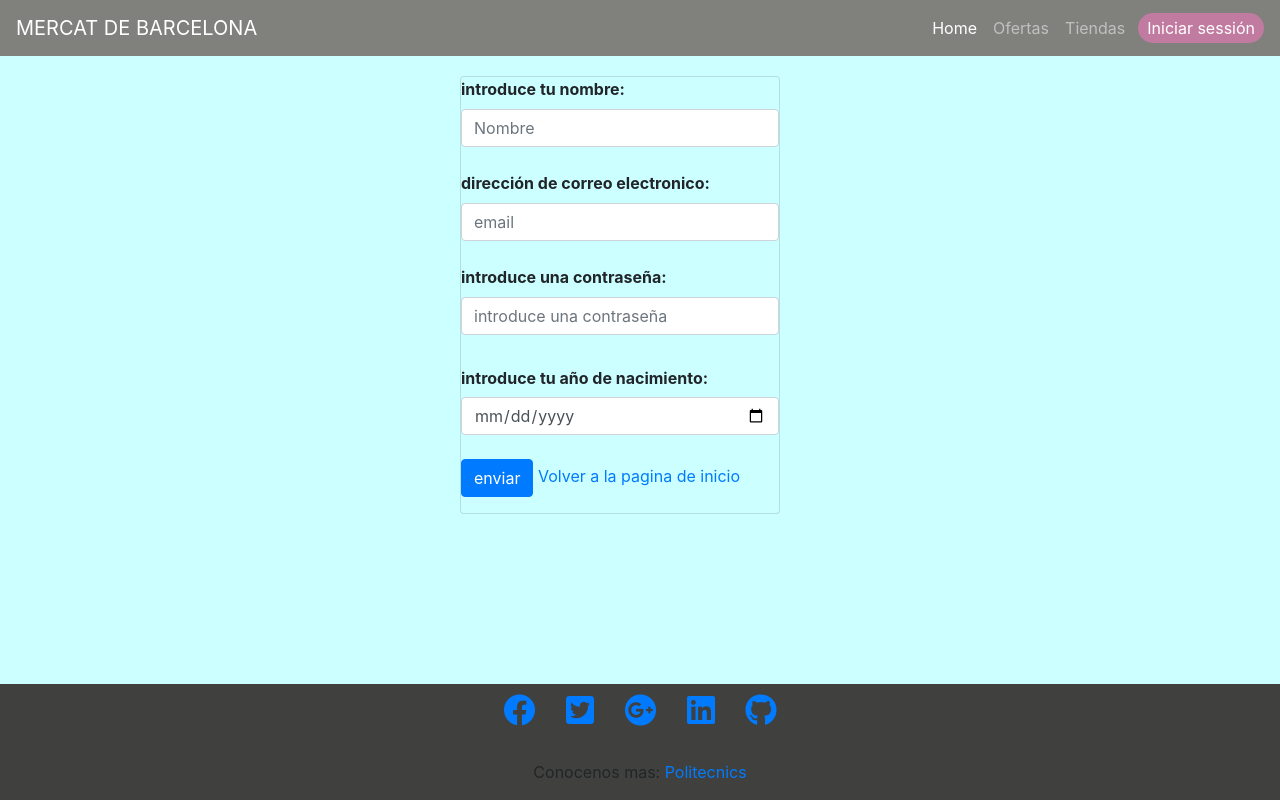
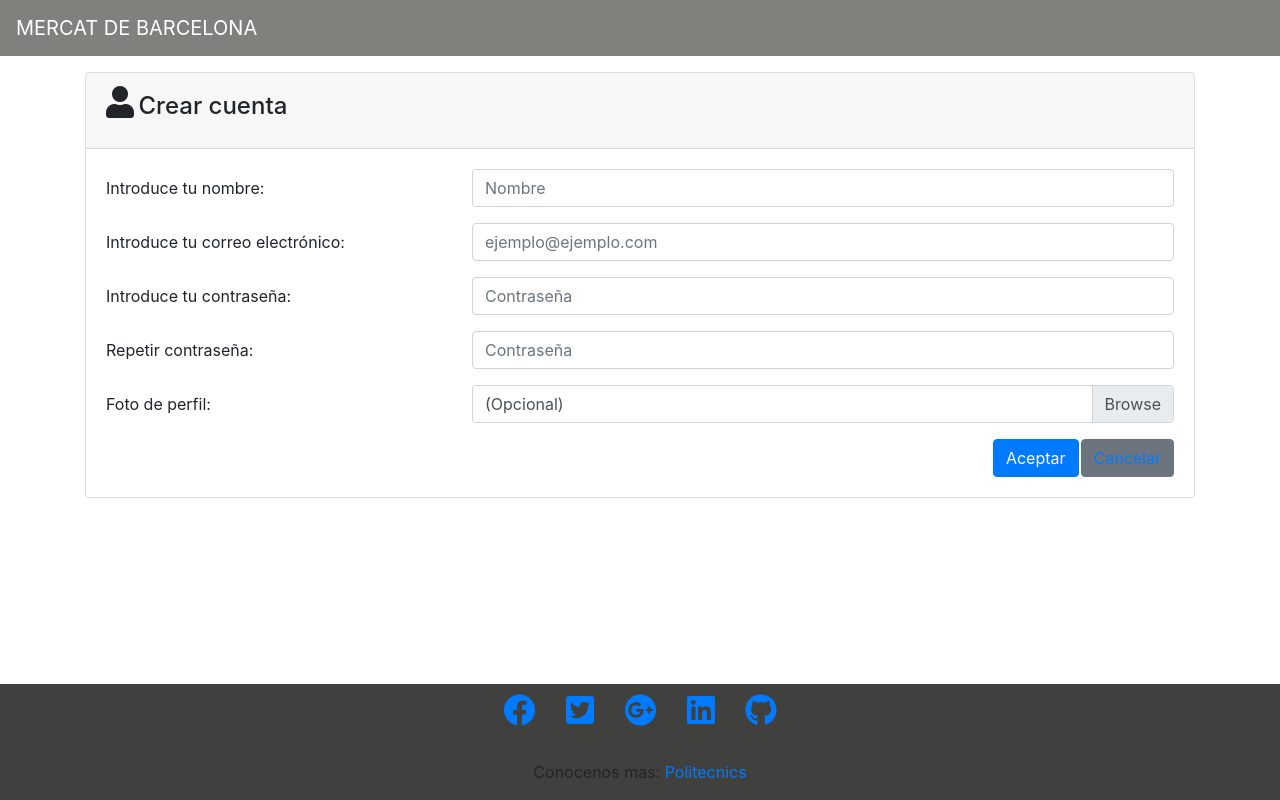
Before and after one commit to ericfernandez37/Projecte.github.io, a PHP site: page /registro.html in a window 1280 px wide. Run offline with PHP 8.4, Linux system fonts and the light colour scheme.

Commit message:
Cambios en la pagina de registro

```diff
--- a/css/cssregistro.css
+++ b/css/cssregistro.css
@@ -1,14 +1,3 @@
-.card{
-top: 10px;
-margin-left: 460px;
-background-color:#ccffff;
-margin-top: 10px;
-margin-bottom: auto;
+#botonacep{
+    margin-right: 2px;
 }
-
-
-body{
-
-    background-color:#ccffff;
-
-}
--- a/registro.html
+++ b/registro.html
@@ -16,68 +16,112 @@
 
 
     <nav class="navbar navbar-expand-lg navbar-dark" id="navbar">
-        <a class="navbar-brand" href="#">MERCAT DE BARCELONA</a>
+
+        <a class="navbar-brand" href="landingpage.html">MERCAT DE BARCELONA</a>
+
         <button class="navbar-toggler" type="button" data-toggle="collapse" data-target="#navbarSupportedContent" aria-controls="navbarSupportedContent" aria-expanded="false" aria-label="Toggle navigation">
+
             <span class="navbar-toggler-icon"></span>
+
         </button>
 
-        <div class="collapse navbar-collapse" id="navbarSupportedContent">
-            <ul class="navbar-nav ml-auto topnav">
-                <li class="nav-item active">
-                    <a class="nav-link" href="#">Home <span class="sr-only">(current)</span></a>
-                </li>
-                <li class="nav-item">
-                    <a class="nav-link" href="#">Ofertas</a>
-                </li>
-                <li class="nav-item">
-                    <a class="nav-link" href="#">Tiendas</a>
-                </li>
-                <li class="nav-item">
-                    <a class="nav-link btn text-white" type="button" href="#" data-toggle="modal" data-target="#myModal" id="botoniniciar">Iniciar sessión</a>
-                </li>
-
-            </ul>
-        </div>
     </nav>
 
     <!--Registro-->
 
-    <div class="card" style="width: 20rem;" >
-      <form>
+      <div class="container">
 
-        <div class="form-group">
+        <div class="card mt-3">
 
-          <b><label for="nombre">introduce tu nombre:</label></b>
-          <input type="text" class="form-control" id="name" placeholder="Nombre" name="name" required>
-          <br>
-          <b><label for="email">dirección de correo electronico:</label></b>
-          <input type="email" class="form-control" id="email"placeholder="email" name="email" required>
+          <div class="card-header">
 
-          <div class="valid-feedback">valido</div>
-          <div class="invalid-feedback">Por favor introduce un correo valido</div>
-          <br>
-          <b><label for="contrasenya"> introduce una contraseña:</label></b>
-          <input type="password" class="form-control" id="password" placeholder="introduce una contraseña" name="password" required>
-          <br>
-          <b><label for="data" class=" col-form-label">introduce tu año de nacimiento:</label></b>
-            <input class="form-control" type="date" value="" id="dataydias" name="dataydias" required>
+            <i class="fas fa-user fa-2x"></i>
 
-          <br>
-
-          <button type="submit" class="btn btn-primary">enviar</button>
-          <a href="./landingpage.html">Volver a la pagina de inicio</a>
+            <label for="txtcrear" class="col-sm2 col-form-label font-weight-bold"><h4>Crear cuenta</h4></label>
 
           </div>
-      </form>
+
+          <div class="card-body">
+
+            <form action="" method="POST" enctype="multipart/form-data">
+
+              <div class="form-group row">
+
+                <label for="Nombre" class="col-sm-4 col-form-label control-label">Introduce tu nombre:</label>
+
+                <div class="col-sm-8">
+
+                  <input type="text" class="form-control" name="Nombre" id="Nombre" placeholder="Nombre"  required>
+
                 </div>
+
+              </div>
+
+              <div class="form-group row">
+
+                <label for="Email" class="col-sm-4 col-form-label control-label">Introduce tu correo electrónico: </label>
+
+                <div class="col-sm-8">
+
+                  <input type="text" class="form-control" name="Email" id="Email" placeholder="ejemplo@ejemplo.com" required>
+
+                </div>
+
+              </div>
+
+              <div class="form-group row">
+
+                <label for="Contraseña" class="col-sm-4 control-label col-form-label">Introduce tu contraseña: </label>
+
+                <div class="col-sm-8">
+
+                  <input type="password" class="form-control" name="Contraseña" id="Contraseña" placeholder="Contraseña" required>
+
+                </div>
+
+              </div>
+
+              <div class="form-group row">
+
+                <label for="Contraseña" class="col-sm-4 col-form-label control-label">Repetir contraseña: </label>
+
+                <div class="col-sm-8">
+
+                  <input type="password" class="form-control" name="Contraseña" id="Contraseña" placeholder="Contraseña" required>
+
+                </div>
+
+              </div>
+
+              <div class="form-group row">
+
+                <label for="fileImagen" class="col-sm-4 col-form-label">Foto de perfil:</label>
+
+                <div class="col-sm-8">
+
+                     <div class="custom-file">
+
+                         <input type="file" class="custom-file-input" name="fileImagen" id="fileImagen" lang="en" accept=".pdf,.jpg,.png">
+
+                         <label class="custom-file-label" for="customFileLang">(Opcional)</label>
+
+                     </div>
+
+                </div>
+
+            </div>
+
+              <button type="submit" class="btn btn-secondary float-right"><a href="landingpage.html">Cancelar</a></button>
+
+              <button type="submit" class="btn btn-primary float-right" id="botonacep">Aceptar</button>
+
             </form>
 
+          </div>
 
+        </div>
 
-
-
-
-
+      </div>
 
 
 
```
Also changed, not shown: img/mercado-fondo.jpg (added). Lines whose indentation alone changed are shown as unchanged.
